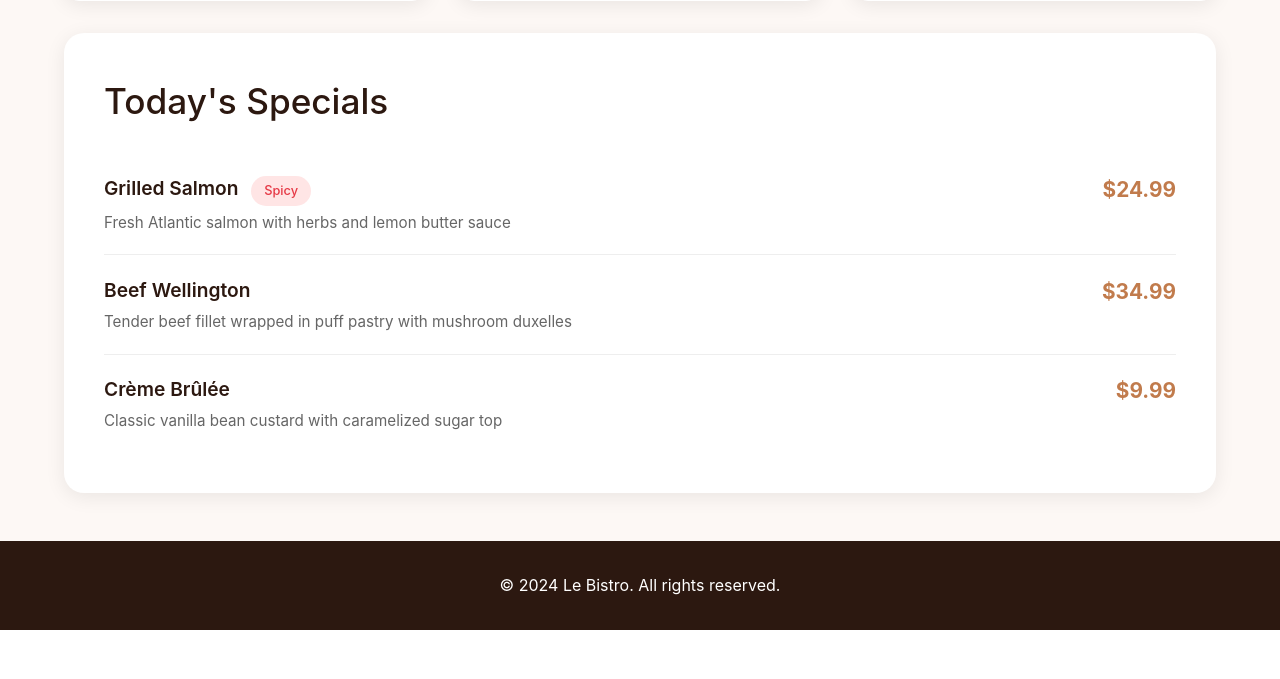
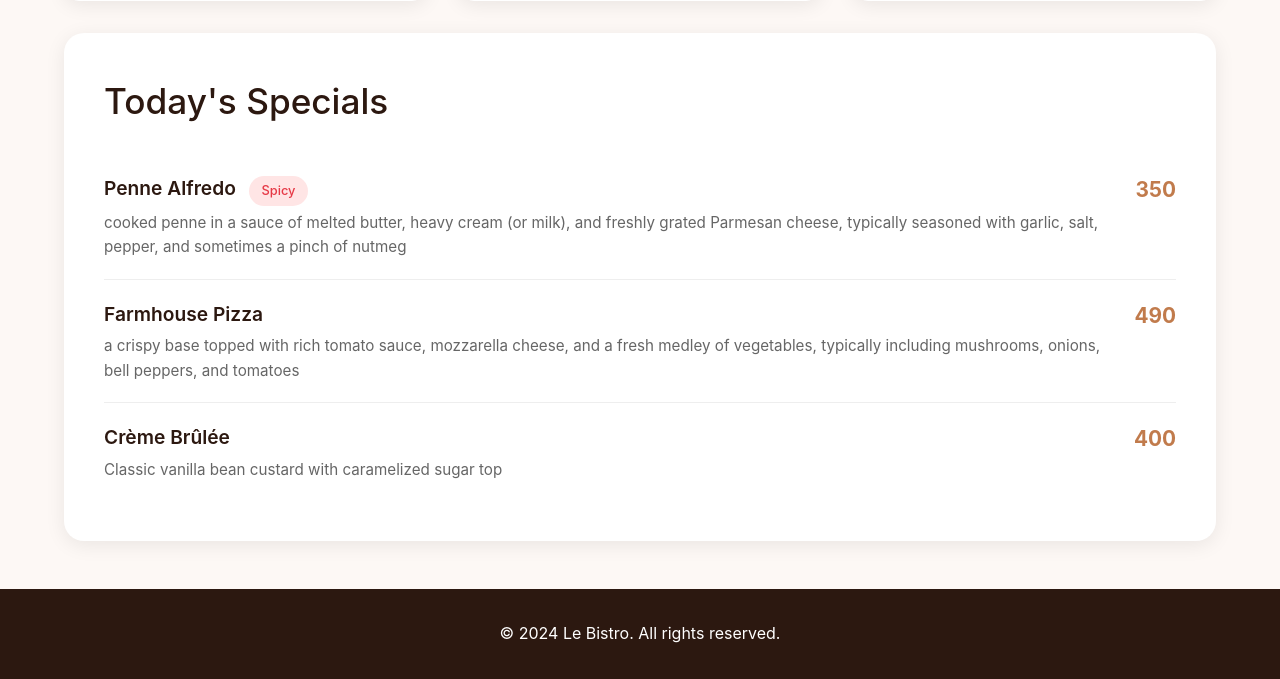
Before and after one commit to Dhairya3012-IT/le-bistro-the-restro-, a Django app: page / in a window 1280 px wide. Shown: the part 671-1350 px from the top of the page. Before the commit the page ends 1301 px from the top, so only its background shows below. Run offline with Django 5.2, Linux system fonts and the light colour scheme; data that the repository does not hold is empty.

Commit message:
UI updated

```diff
--- a/restaurant_project/templates/home.html
+++ b/restaurant_project/templates/home.html
@@ -30,24 +30,24 @@
     <h2>Today's Specials</h2>
     <div class="menu-item">
         <div class="item-info">
-            <div class="item-name">Grilled Salmon <span class="badge badge-spicy">Spicy</span></div>
-            <div class="item-desc">Fresh Atlantic salmon with herbs and lemon butter sauce</div>
+            <div class="item-name">Penne Alfredo <span class="badge badge-spicy">Spicy</span></div>
+            <div class="item-desc">cooked penne in a sauce of melted butter, heavy cream (or milk), and freshly grated Parmesan cheese, typically seasoned with garlic, salt, pepper, and sometimes a pinch of nutmeg</div>
         </div>
-        <div class="item-price">$24.99</div>
+        <div class="item-price">350</div>
     </div>
     <div class="menu-item">
         <div class="item-info">
-            <div class="item-name">Beef Wellington</div>
-            <div class="item-desc">Tender beef fillet wrapped in puff pastry with mushroom duxelles</div>
+            <div class="item-name">Farmhouse Pizza</div>
+            <div class="item-desc">a crispy base topped with rich tomato sauce, mozzarella cheese, and a fresh medley of vegetables, typically including mushrooms, onions, bell peppers, and tomatoes</div>
         </div>
-        <div class="item-price">$34.99</div>
+        <div class="item-price">490</div>
     </div>
     <div class="menu-item">
         <div class="item-info">
             <div class="item-name">Crème Brûlée</div>
             <div class="item-desc">Classic vanilla bean custard with caramelized sugar top</div>
         </div>
-        <div class="item-price">$9.99</div>
+        <div class="item-price">400</div>
     </div>
 </div>
 {% endblock %}
--- a/restaurant_project/templates/hours_location.html
+++ b/restaurant_project/templates/hours_location.html
@@ -63,8 +63,8 @@
             <th>Hours</th>
         </tr>
         <tr>
-            <td>December 24</td>
-            <td>Christmas Eve</td>
+            <td>September 4</td>
+            <td>janmashtami</td>
             <td>12:00 PM - 8:00 PM</td>
         </tr>
         <tr>
```
